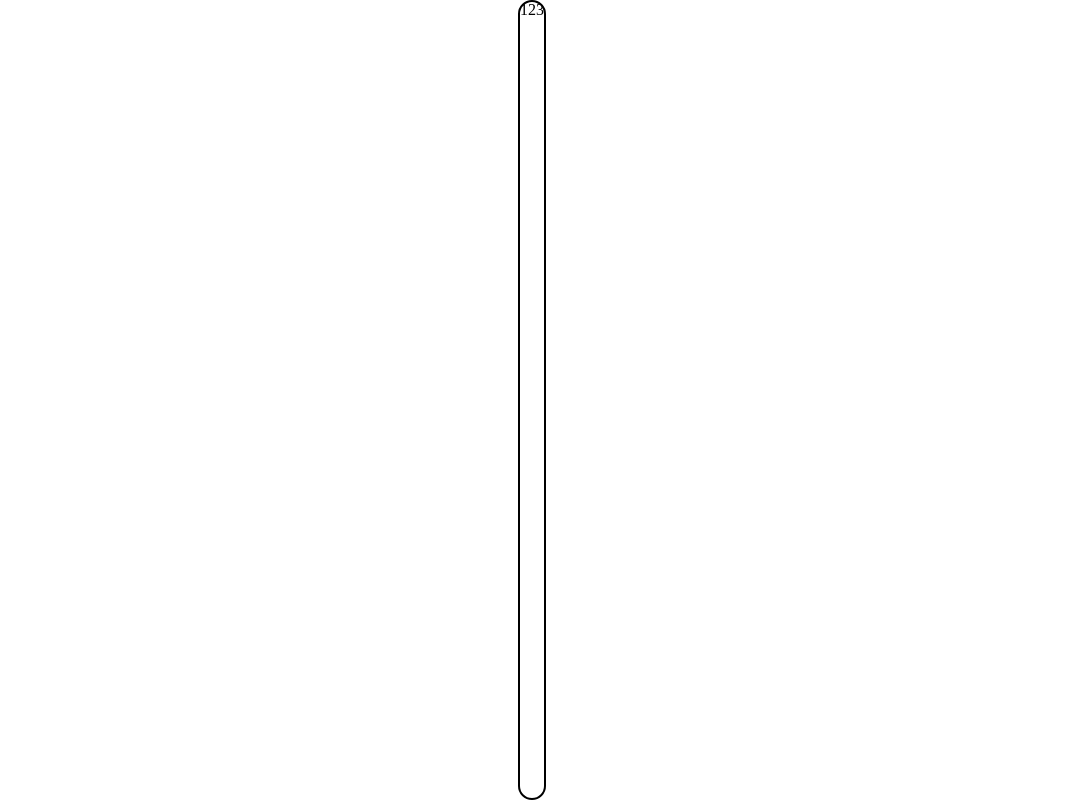
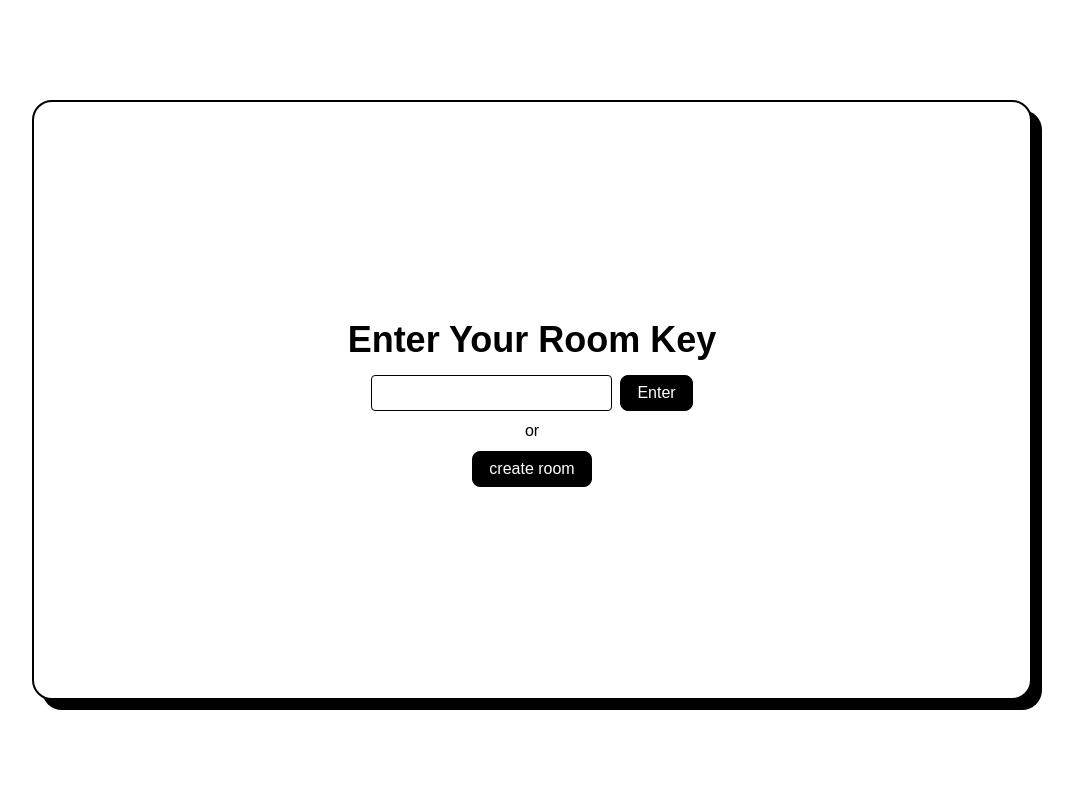
Before and after one commit to Levia6603/rtc_retry, a React (Vite) app: page / in a window 1280 px wide. Shown: the whole page, without its empty margins (108-1181 px from the left). Built offline with nearby package versions, Linux system fonts and the light colour scheme.

Commit message:
style: complete login page

```diff
--- a/src/components/Call/index.tsx
+++ b/src/components/Call/index.tsx
@@ -1,9 +1,27 @@
+import { useState } from "react";
 import { Container, Wrapper } from "./style";
 
 function Call() {
+  const [id, setId] = useState("");
   return (
     <Wrapper>
-      <Container>123</Container>
+      <Container>
+        <h2>Enter Your Room Key</h2>
+        <label>
+          <input
+            type="text"
+            value={id}
+            onChange={(e) => {
+              setId(e.target.value);
+            }}
+          />
+          <button type="button" onClick={() => {}}>
+            Enter
+          </button>
+        </label>
+        <p>or</p>
+        <button type="button">create room</button>
+      </Container>
     </Wrapper>
   );
 }
--- a/src/components/Call/style.ts
+++ b/src/components/Call/style.ts
@@ -10,8 +10,43 @@ export const Wrapper = styled.section`
 `;
 
 export const Container = styled.div`
-  max-width: 1200px;
-  height: 800px;
+  display: flex;
+  flex-direction: column;
+  justify-content: center;
+  align-items: center;
+  gap: 8px;
+  width: 1000px;
+  height: 600px;
   border: 2px solid #000;
   border-radius: 20px;
+  background-color: #fff;
+  box-shadow: 10px 10px 0px #000;
+  h2 {
+    font-size: 36px;
+    font-weight: 800;
+  }
+  input {
+    font-size: 16px;
+    margin-right: 8px;
+    padding: 8px 16px;
+    border: 1px solid #000;
+    border-radius: 4px;
+    background-color: #fff;
+  }
+  button {
+    padding: 8px 16px;
+    border: 1px solid #000;
+    border-radius: 8px;
+    color: #fff;
+    background-color: #000;
+    font-size: 16px;
+    &:hover {
+      color: #000;
+      background-color: transparent;
+    }
+    &:active {
+      color: #fff;
+      background-color: #000;
+    }
+  }
 `;
```
